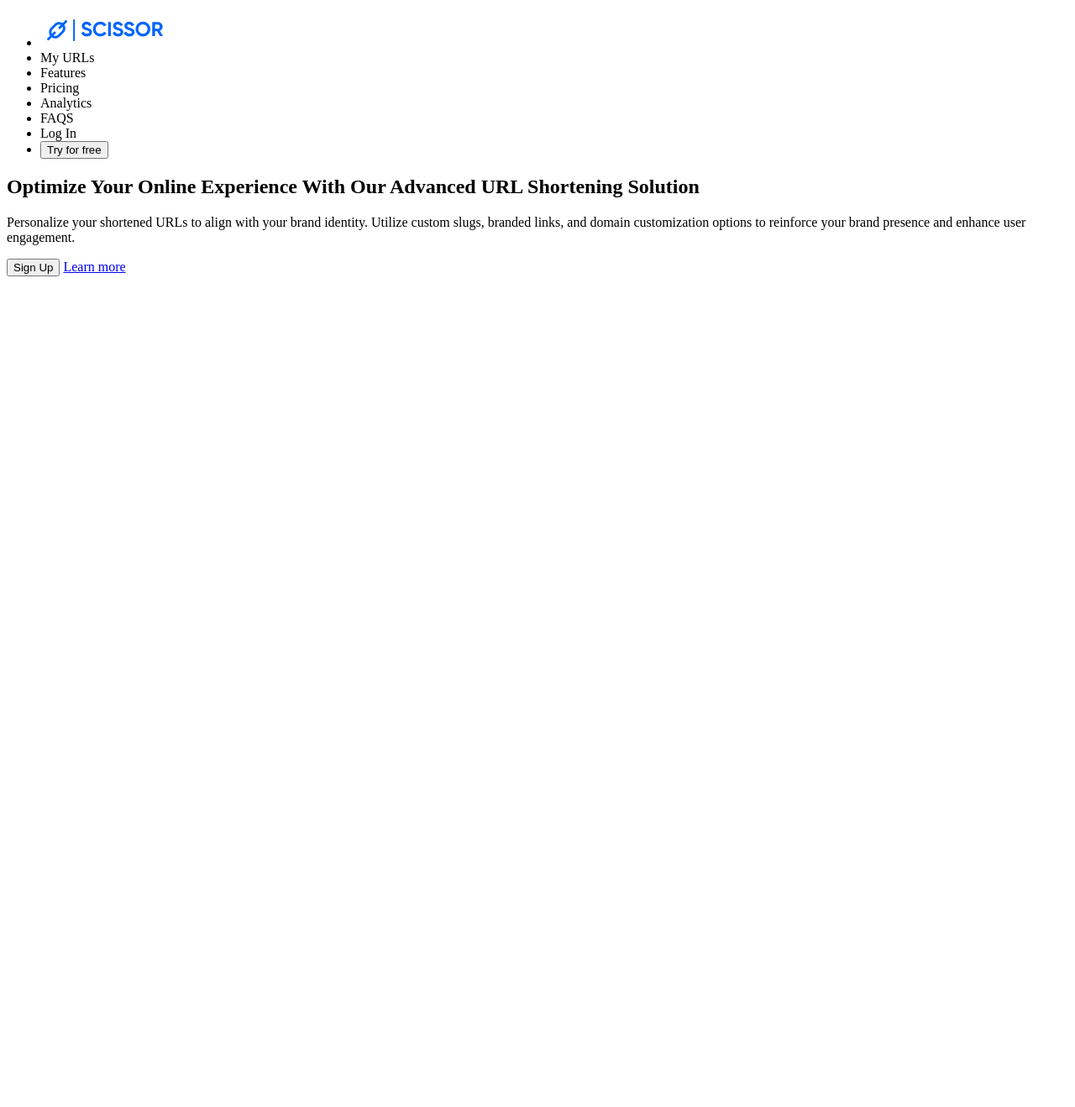
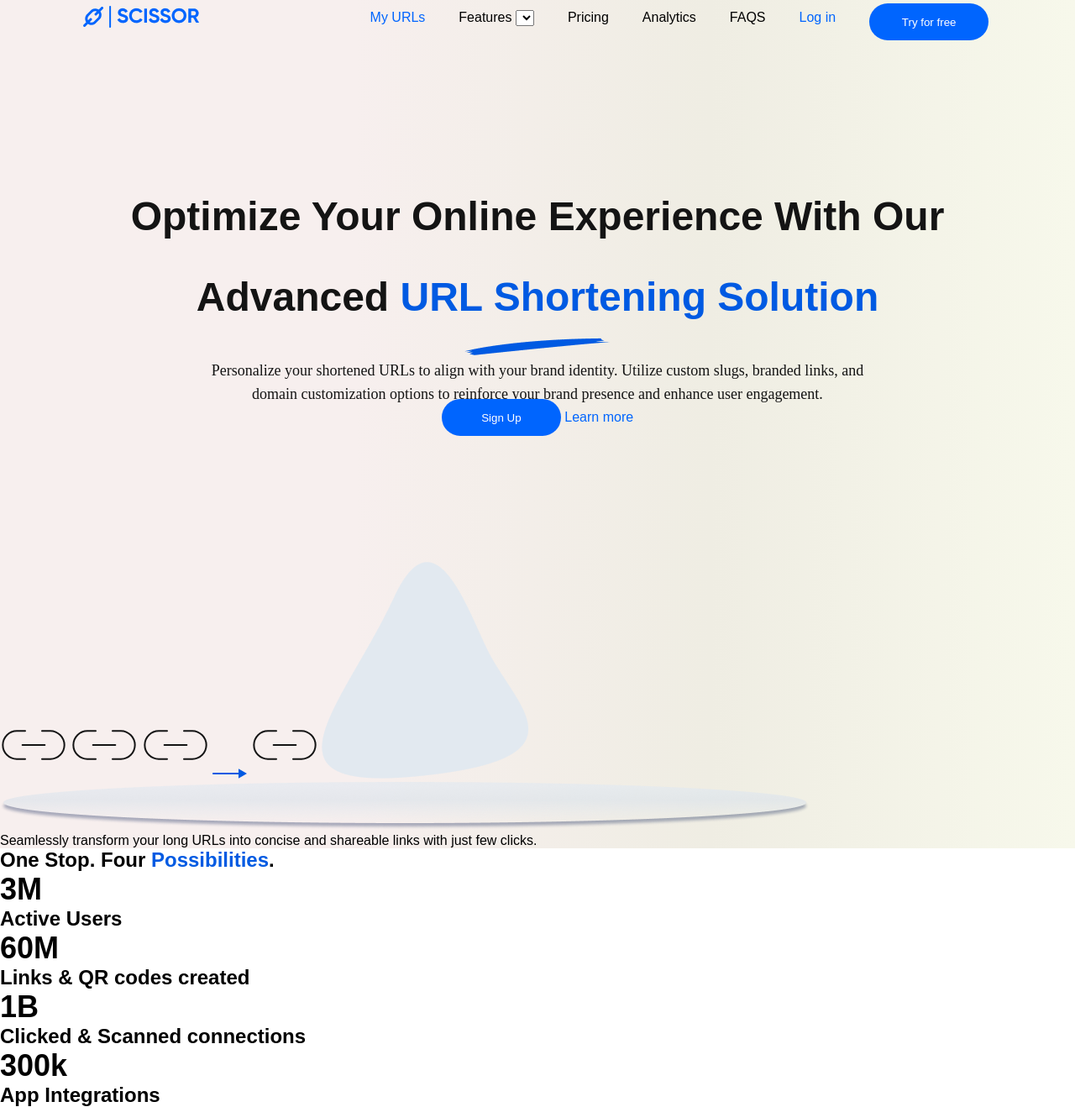
Before and after one commit to Amiekay/AltSchoolV2-Exam, a plain HTML site: page index.html in a window 1280 px wide. Shown: the whole page at 84% size. Before the commit the page ends 800 px from the top, so only its background shows below. Drawn offline with Linux system fonts and the light colour scheme; a web font is replaced by a local one.

Commit message:
hero-section

```diff
--- a/index.html
+++ b/index.html
@@ -4,31 +4,88 @@
     <meta charset="UTF-8">
     <meta name="viewport" content="width=device-width, initial-scale=1.0">
     <title>Advanced URL Shortening Solution</title>
+    <link rel="stylesheet" href="style.css">
+    <link rel="stylesheet" href="https://fonts.cdnfonts.com/css/gilroy-bold">
+
 </head>
 <body>
+    <div class="main_container">
         <header>
+            <div class="container">
+                <div><img src="images/Logo.png" alt="logo">
+                </div>
                 <nav>
                     <ul>
-                <li><img src="Logo.png" alt="logo"></li>
-                <li>My URLs</li>
-                <li>Features</li>
+                    <li> <a href="">My URLs</a></li>
+                    <li>Features
+                    <select name="">
+                        <options value=""></options>
+                        <options value=""></options>
+                    </select>
+                    </li>
                      <li>Pricing</li>
                     <li>Analytics</li>
                     <li>FAQS</li>
-                <li>Log In</li>
+                    <li> <a href="">Log in</a></li>
                     <li> <button>Try for free</button></li>
                     </ul>
                 </nav>
+            </div>
         </header>
-    <main>
-        <section>
+
+        <section class="hero_section">
             <h1>Optimize Your Online Experience With Our Advanced <strong>URL Shortening Solution</strong>
             </h1>
+            <img src="images/Vector 3.png" alt="">
             <p>Personalize your shortened URLs to align with your brand identity. Utilize custom slugs, branded links, and domain customization options to reinforce your brand presence and enhance user engagement.</p>
+
             <div>
                 <button>Sign Up</button>
                 <a href="#">Learn more</a>
             </div>
+        </section>
+            <div class="wrapper">
+                <img src="images/link-2.svg" alt="">
+                <img src="images/link-2.svg" alt="">
+                <img src="images/link-2.svg" alt="">
+                <img src="images/Line 7.svg" alt="">
+                <img src="images/link-2.svg" alt="">
+                <img src="images/Vector 2.png" alt="">
+                <img src="images/Ellipse 1.png" alt="">
+
+                <p>Seamlessly transform your long URLs into concise and shareable links with just few clicks.</p>
+            </div>
+
+    </div>
+
+
+
+
+
+        <section class="desktop-1">
+            <aside class="possibilities">
+                <h2>One Stop. Four <strong>Possibilities</strong>.<h2>
+                <div>
+                    <h2>3M</h2>
+                    <p>Active Users</p>
+                </div>
+                <div>
+                    <h2>60M</h2>
+                    <p>Links & QR codes created</p>
+                </div>
+                <div>
+                    <h2>1B</h2>
+                    <p> Clicked & Scanned connections</p>
+                </div>
+                <div>
+                    <h2>300k</h2>
+                    <p>App Integrations</p>
+                </div>
+            </aside>
+            <aside>
+
+            </aside>
+
         </section>
     </main>
     <footer>
--- /dev/null
+++ b/style.css
@@ -0,0 +1,130 @@
+
+* {
+    margin: 0;
+    padding: 0;
+    font-family: 'Gilroy', sans-serif;
+    box-sizing: border-box;
+  }
+
+  body {
+    width: 100%;
+    height: 100vh;
+  }
+
+
+  /* utility */
+  .main_container{
+     max-width: 1440px;
+     background: linear-gradient(to right, #f7efee 33%, #efede3 66%, #f7f8eb 100%);
+     margin: 0, auto;
+  }
+  .container {
+    display: flex;
+    flex-wrap: wrap;
+    justify-content: space-around;
+    margin-bottom: 106px;
+  }
+  nav ul {
+    display: flex;
+    gap: 40px;
+    list-style: none;
+    padding: 12px;
+  }
+
+    li {
+    text-align: center;
+  }
+
+    a {
+    text-decoration: none;
+    color: #0065FE;
+  }
+
+button {
+background-color: #0065FE;
+color: #fff;
+border-radius: 100px;
+width: 142px;
+height: 44px;
+padding: 12px 24px;
+margin-top: -8px;
+border: none;
+
+  }
+.hero_section {
+    color: #141414;
+    font-family: 'Gilroy-Bold';
+    text-align: center;
+    margin: 150px;
+
+}
+.hero_section h1 {
+font-size: 48px;
+line-height: 96px;
+}
+.hero_section p {
+font-family: 'Gilroy-Medium';
+font-size: 18px;
+line-height: 28px;
+padding-left: 100px;
+padding-right: 100px;
+}
+
+
+  strong {
+    color: #005AE2
+  }
+
+  /*.intro {
+    padding: 96px 0 64px 0;
+    max-width: 400px;
+  }
+
+  .intro h1 {
+    font-size: 3rem;
+    font-weight: 700;
+    line-height: 1.2;
+  }
+
+  p {
+    line-height: 1.5;
+    font-size: 1.25rem;
+    margin-top: 0;
+    margin-bottom: 1rem;
+  }
+
+  p:last-child {
+    margin-bottom: 0;
+  }
+
+  main {
+    background-color: hsla(0, 0%, 40%, 1);
+    padding-top: 72px;
+    padding-bottom: 66px;
+  }
+
+  header {
+    border-bottom: 8px solid hsla(0, 0%, 60%, 1);
+  }
+
+  .card {
+    background-color: white;
+    padding: 24px;
+    margin: 0 -24px;
+    border-bottom: 8px solid hsla(0, 0%, 60%, 1);
+  }
+
+  .card h2 {
+    margin: 0;
+    margin-top: -16px;
+    margin-bottom: 16px;
+    margin-left: -32px;
+    padding: 16px 32px;
+    border-bottom: 8px solid hsla(45, 100%, 40%, 1);
+    background-color: hsla(45, 100%, 50%, 1);
+    width: fit-content;
+
+    font-size: 2rem;
+    font-weight: 700;
+    line-height: 1.2;
+  }
```
Also changed, not shown: images/Ellipse 1.png (added), images/Line 7.svg (added), images/Logo.png (renamed from Logo.png), images/Vector 2.png (added), images/Vector 2.svg (renamed from Vector 2.svg), images/Vector 3.png (added), images/Vector.svg (renamed from Vector.svg), images/bg aurora (1).png (added), images/bg aurora.png (added), images/link-2.svg (added). Lines whose indentation alone changed are shown as unchanged.
